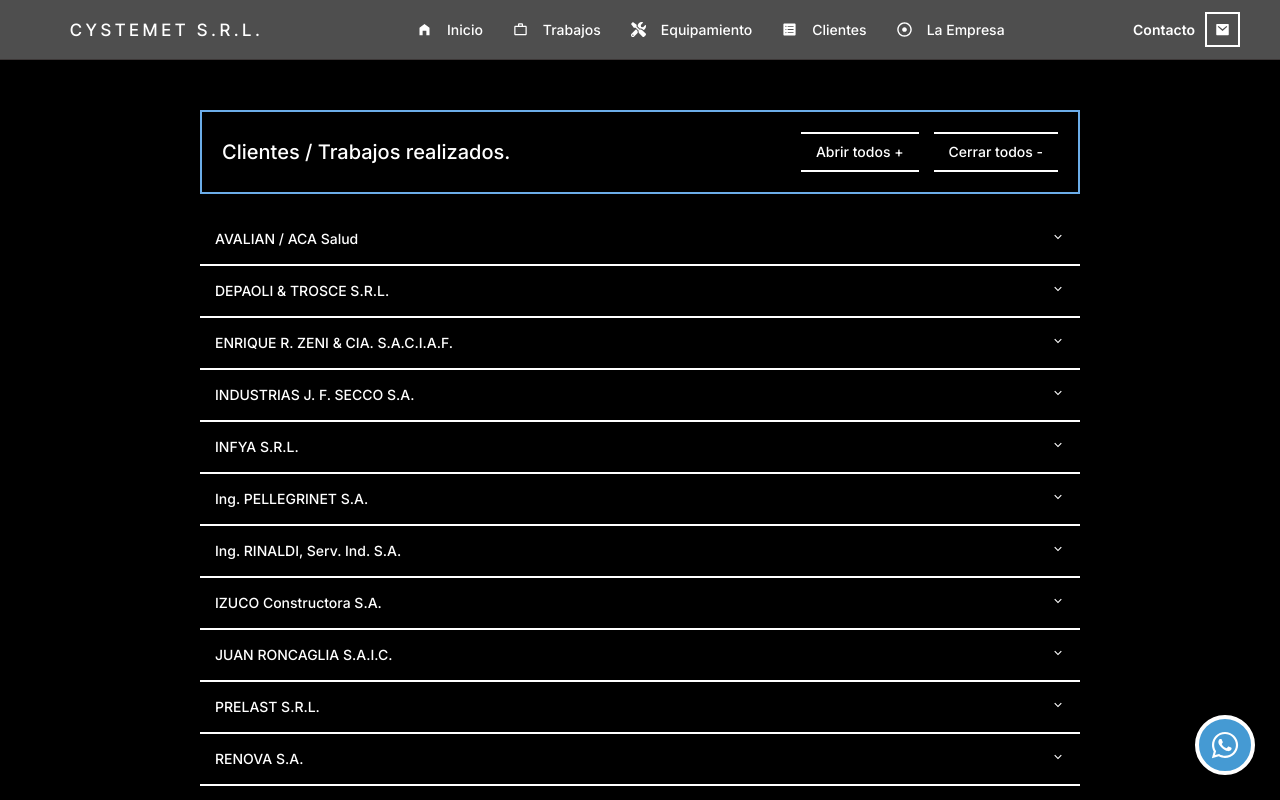
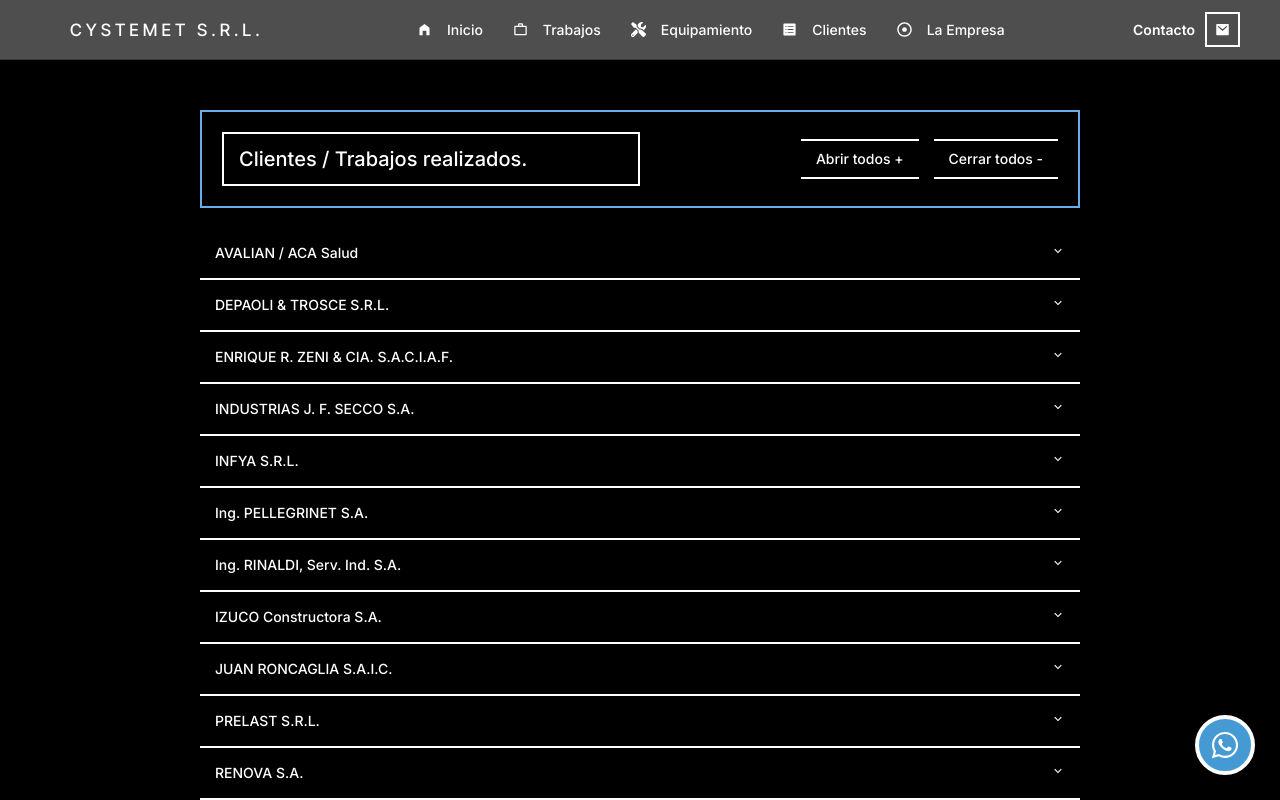
Before and after one commit to renzoorlandini/cystemet-web, a React (Vite) app: page /accordion in a window 1280 px wide. Shown: the top 800 px of the page. Built offline with nearby package versions, Linux system fonts and the light colour scheme; a web font is replaced by a local one.

Commit message:
Final Line N8

```diff
--- a/src/components/Accordion/AccordionOneColumn.jsx
+++ b/src/components/Accordion/AccordionOneColumn.jsx
@@ -94,15 +94,21 @@
         </div>
 
         <div
-          className="flex-r flex-w100 font-inter500-20 flexr-hcenter border-3-yellow hide-on-phone"
+          className="flex-r flex-w100 font-inter500-20 flexr-hcenter  hide-on-phone"
           style={{
+            borderBottom: "solid 2px rgb(108, 173, 233)",
             border: "solid 2px rgb(108, 173, 233)",
+
             padding: "20px",
             background: "rgba(108, 173, 233, 0)",
             color: "#fff",
           }}
         >
-          <div style={{ width: "50%" }}>Clientes / Trabajos realizados.</div>
+          <div
+            style={{ width: "50%", border: "solid 2px white", padding: "15px" }}
+          >
+            Clientes / Trabajos realizados.
+          </div>
           <div
             className="flex-r flexr-hcenter flex-end gap-15"
             style={{ width: "50%" }}
```
